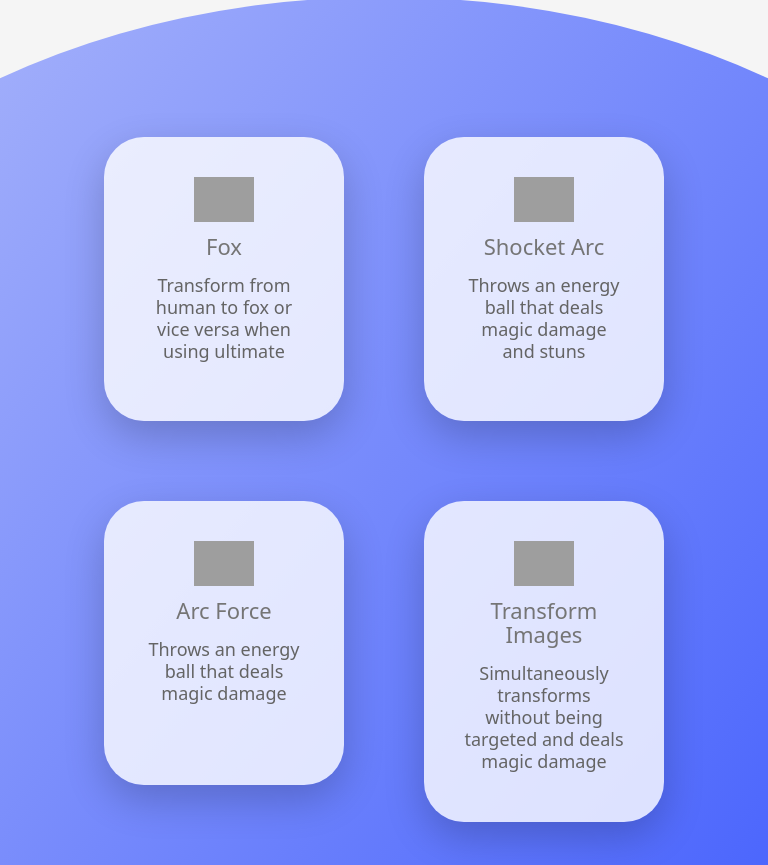
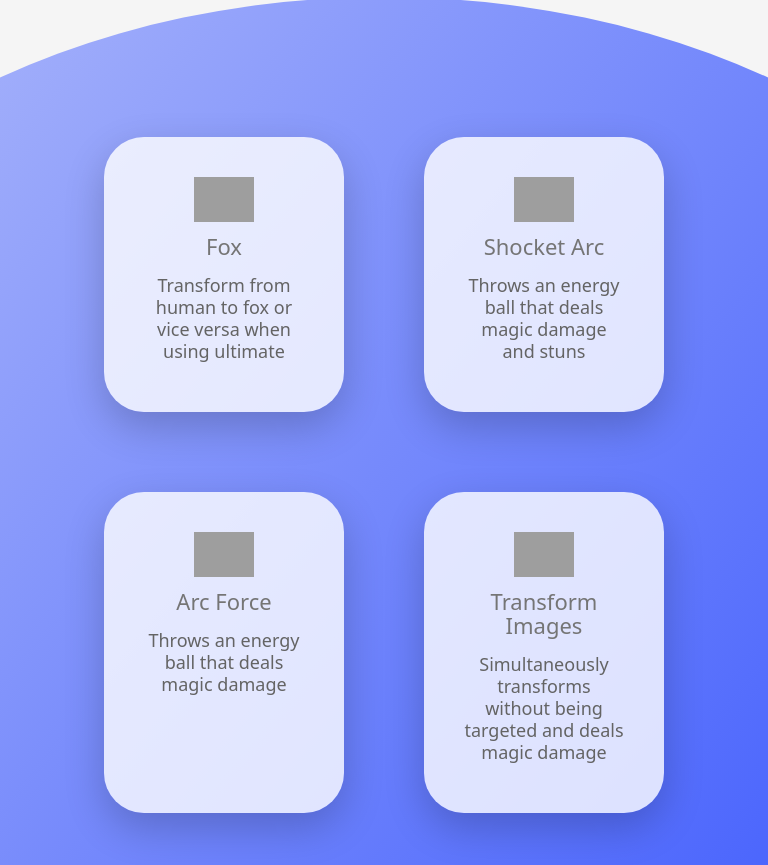
Before and after one commit to vuhk2k6/aov-home.github.io, a website: page index.html in a window 768 px wide. Shown: the part 1595-2460 px from the top of the page. Drawn offline with nearby package versions, Linux system fonts and the light colour scheme; files that its build step writes are made by us from their sources; grey boxes are pictures that could not be loaded.

Commit message:
Update responsive.scss

```diff
--- a/assets/scss/base/responsive.scss
+++ b/assets/scss/base/responsive.scss
@@ -174,7 +174,7 @@
     }
     .skill-box {
         padding: 4rem;
-        min-height: 284px;
+        height: 100%;
     }
     .skills-section {
         clip-path: ellipse(90% 50% at 50% 50%);
```
